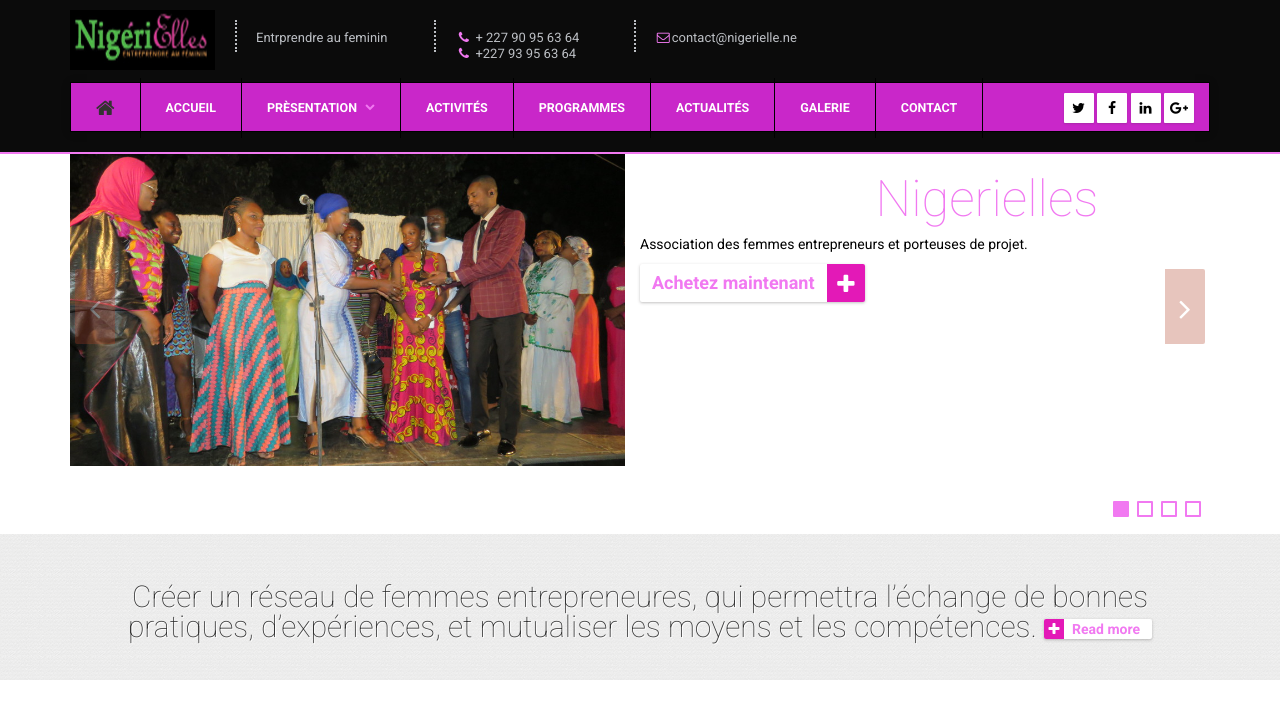
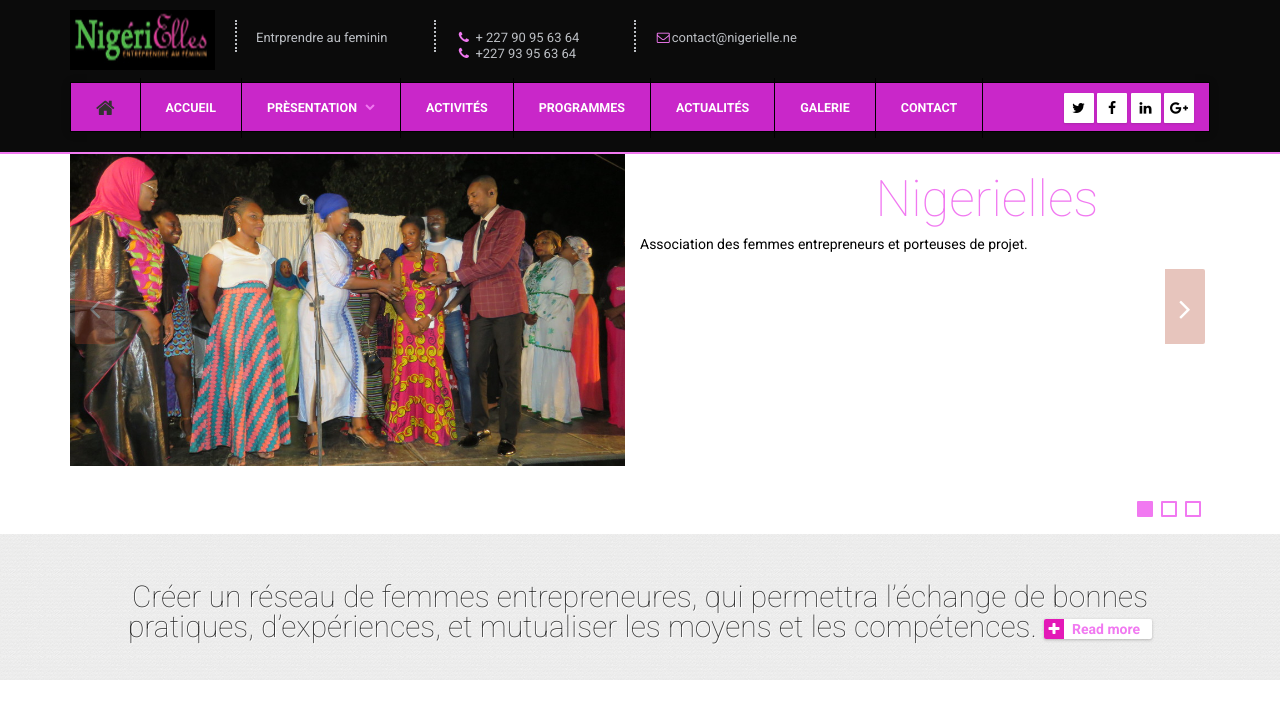
Before and after one commit to Komche/Nigerielle-2.0, a PHP site: page / in a window 1280 px wide. Shown: the top 706 px of the page. Run offline with PHP 8.4, Linux system fonts and the light colour scheme.

Commit message:
ajout des images

```diff
--- a/view/home_view.php
+++ b/view/home_view.php
@@ -17,7 +17,7 @@
                     </h2>
                   <p> Association des femmes entrepreneurs et porteuses de projet.
                     </p>
-                  <a href="https://bootstrapmade.com" class="btn btn-more btn-lg i-right">Achetez maintenant <i class="fa fa-plus"></i></a>
+
                 </div>
                 <div class="col-md-6 col-md-pull-6 hidden-xs">
                   <img src="public/img/slide.JPG" alt="Slide 1" class="center-block img-responsive">
@@ -32,7 +32,6 @@
                       Bienvenue <span class="text-primary">Nigerielles</span>
                     </h2>
                   <p>Encourager la création d’entreprise par les femmes , vulgariser  l’entreprenariat féminin et Promouvoir l’image de la Femme Chef d’Entreprise nigérienne au Niger et à l’étranger</p>
-                  <a href="https://bootstrapmade.com" class="btn btn-more btn-lg i-right">Achetez maintenant  <i class="fa fa-plus"></i></a>
                 </div>
                 <div class="col-md-6 col-md-pull-6 hidden-xs">
                   <img src="public/img/femme.JPG" alt="Slide 1" class="center-block img-responsive">
@@ -42,32 +41,17 @@
             <!--Slide 3-->
             <div class="item">
               <div class="row">
-                <div class="col-md-6 col-md-push-6 item-caption">
-                  <h2 class="h1 text-weight-light">
-                      Bienvenue <span class="text-primary">Nigerielles</span>
-                    </h2>
-                  <p> Créer un réseau de femmes entrepreneures, qui permettra l’échange de bonnes pratiques, d’expériences, et mutualiser les moyens et les compétences</p>
-                  <a href="https://bootstrapmade.com" class="btn btn-more btn-lg i-right">Achetez maintenant  <i class="fa fa-plus"></i></a>
-                </div>
-                <div class="col-md-6 col-md-pull-6 hidden-xs">
-                  <img src="public/img/photos.jpg" alt="Slide 1" class="center-block img-responsive">
-                </div>
-              </div>
-            </div>
-            <!--Slide 4-->
-            <div class="item">
-              <div class="row">
                 <div class="col-md-6 text-right-md item-caption">
                   <h2 class="h1 text-weight-light">
                       <span class="text-primary">Nigerielles</span> Bootstrap Theme
                     </h2>
-                  <p>Initier et mettre en œuvre tous projets ou actions visant le développement des
-                     compétences professionnelles des membres, la mise à disposition à l’attention des membres de tout dispositif offrant une assistance technique, une formation et information et de toutes actions contribuant au développement de leurs business
+                  <p>
+                  Association des femmes nigeriennes entrepreneures et porteuses de projet pour le développement économique du Niger
                   </p>
-                  <a href="https://bootstrapmade.com" class="btn btn-more btn-lg"><i class="fa fa-plus"></i> Achetez maintenant </a>
+
                 </div>
                 <div class="col-md-6 hidden-xs">
-                  <img src="public/img/slide2.JPG" alt="Slide 2" class="center-block img-responsive">
+                  <img src="public/img/slide5.JPG" alt="Slide 2" class="center-block img-responsive">
                 </div>
               </div>
             </div>
--- a/view/template.php
+++ b/view/template.php
@@ -39,13 +39,10 @@
     <link href="public/lib/owlcarousel/owl.carousel.min.css" rel="stylesheet">
     <link href="public/lib/owlcarousel/owl.theme.min.css" rel="stylesheet">
     <link href="public/lib/owlcarousel/owl.transitions.min.css" rel="stylesheet">
-
     <!-- Main Stylesheet File -->
     <link href="public/css/style.css" rel="stylesheet">
-
     <!--Your custom colour override - predefined colours are: colour-blue.css, colour-green.css, colour-lavander.css, orange is default-->
     <link href="#" id="colour-scheme" rel="stylesheet">
-
     <!-- =======================================================
     Theme Name: Flexor
     Theme URL: https://bootstrapmade.com/flexor-free-multipurpose-bootstrap-template/
```
